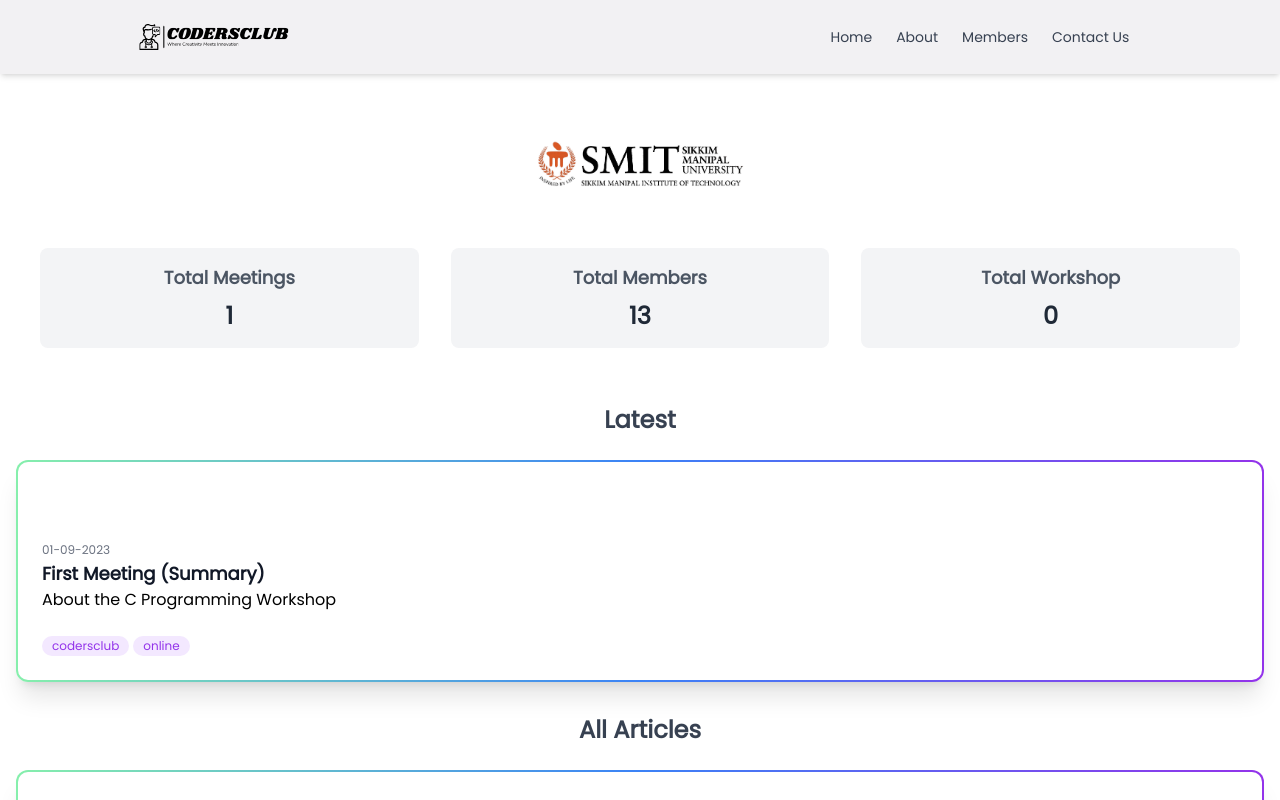
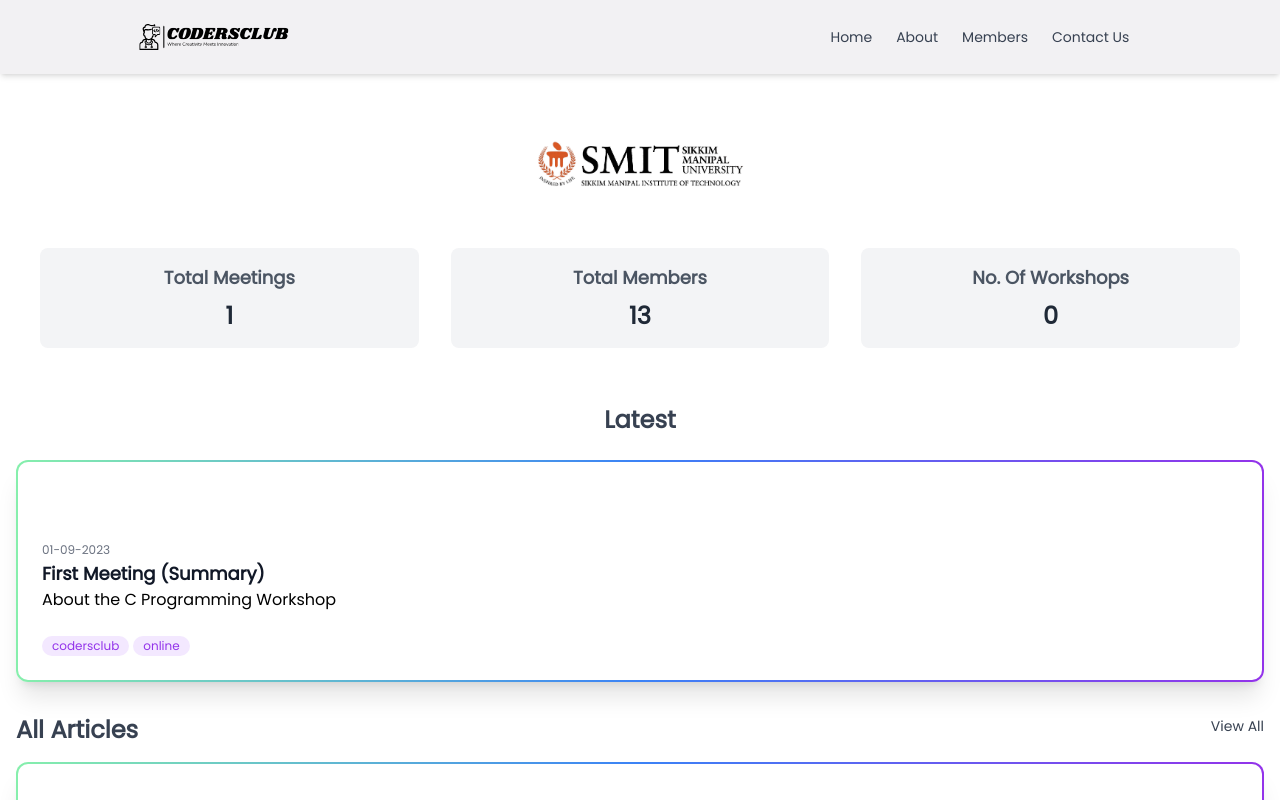
Before and after one commit to Grenish/codersclub, a React (Vite) app: page / in a window 1280 px wide. Shown: the top 800 px of the page. Built offline with nearby package versions, Linux system fonts and the light colour scheme.

Commit message:
Update Home.jsx

```diff
--- a/src/components/Home.jsx
+++ b/src/components/Home.jsx
@@ -24,15 +24,17 @@ const Home = () => {
           </h3>
           <p className="text-2xl font-bold text-gray-800">{latestArticle.id}</p>
         </div>
+        <Link to="/members">
           <div className="h-auto p-4 rounded-lg bg-gray-100 flex flex-col justify-center items-center">
             <h3 className="text-lg font-bold text-gray-600 mb-2">
               Total Members
             </h3>
             <p className="text-2xl font-bold text-gray-800">{totalMembers}</p>
           </div>
+        </Link>
         <div className="h-auto p-4 rounded-lg bg-gray-100 flex flex-col justify-center items-center">
           <h3 className="text-lg font-bold text-gray-600 mb-2">
-            Total Workshop
+            No. Of Workshops
           </h3>
           <p className="text-2xl font-bold text-gray-800">0</p>
         </div>
@@ -71,9 +73,14 @@ const Home = () => {
       </div>
 
       <div className="my-8">
-        <h2 className="text-2xl font-semibold text-gray-700 mb-6 text-center">
-          All Articles
-        </h2>
+        <span className="flex justify-between">
+          <h2 className="text-2xl font-semibold text-gray-700">All Articles</h2>
+          <Link to="/articles">
+            <button className="text-sm font-ligh text-gray-700">
+              View All
+            </button>
+          </Link>
+        </span>
         {blogArticles.map((article) => (
           <article
             key={article.id}
```
Lines whose indentation alone changed are shown as unchanged.
